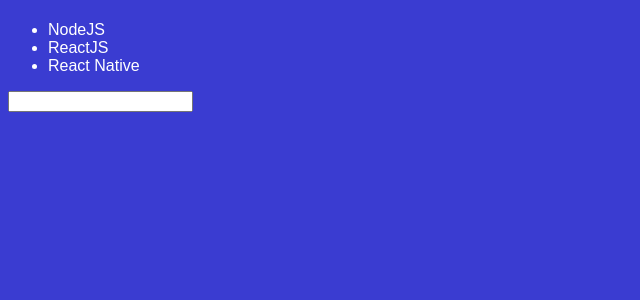
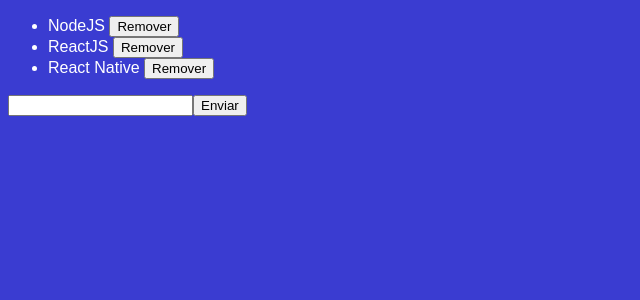
Before and after one commit to benmacario/TechList, a React app: page / in a window 1280 px wide. Shown: the top 300 px of the page, without its empty margins (0-640 px from the left). Built offline with nearby package versions, Linux system fonts and the light colour scheme.

Commit message:
Adicionando e removendo itens

```diff
--- a/src/components/TechList.js
+++ b/src/components/TechList.js
@@ -14,15 +14,38 @@
     this.setState({ newTech: e.target.value })
   }
 
+  handleSubmit = e => {
+    e.preventDefault()
+    this.setState({
+      techs: [...this.state.techs, this.state.newTech],
+      newTech: ''
+    })
+  }
+
+  handleDelete = (tech) => {
+    this.setState({ techs: this.state.techs.filter(t => t !== tech) })
+  }
+
   render() {
     return (
-      <>
-      <h1>{this.state.newTech}</h1>
-      <ul>
-        {this.state.techs.map(tech => <li key={tech}>{tech}</li>)}
-      </ul>
-      <input type="text" onChange={this.handleInputChange}/>
-      </>
+      <form onSubmit={this.handleSubmit}>
+        <ul>
+          {this.state.techs.map(tech =>
+            <li key={tech}>
+              {tech + ' '}
+              <button onClick={() => this.handleDelete(tech)} type="button">
+                Remover
+              </button>
+            </li>)
+          }
+        </ul>
+        <input
+          type="text"
+          onChange={this.handleInputChange}
+          value={this.state.newTech}
+        />
+        <button type="submit">Enviar</button>
+      </form>
     )
   }
 }
```
